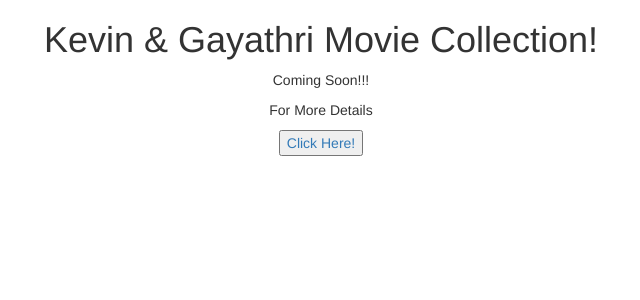
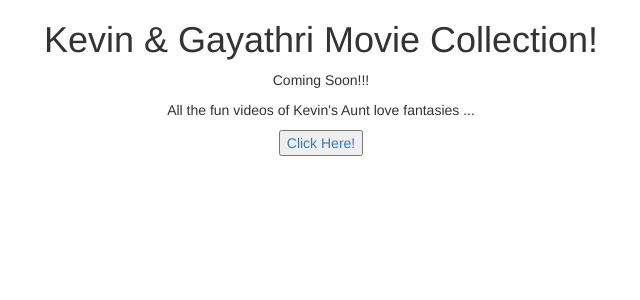
Before and after one commit to nipunai7/mitmovie, a PHP site: page / in a window 1280 px wide. Shown: the top 300 px of the page, without its empty margins (319-959 px from the left). Run offline with PHP 8.4, Linux system fonts and the light colour scheme; some libraries are stand-ins or nearby versions.

Commit message:
Add files via upload

```diff
--- a/index.php
+++ b/index.php
@@ -37,7 +37,7 @@
   <body><div style="text-align:center;">
     <h1>Kevin & Gayathri Movie Collection!</h1>
 <p>Coming Soon!!!</p>
-<p>For More Details</p>
+<p>All the fun videos of Kevin's Aunt love fantasies  ...</p>
 <button type="button"><a href="https://www.facebook.com/theshan.kaveen">Click Here!</a></button>
 </div>
     <!-- jQuery (necessary for Bootstrap's JavaScript plugins) -->
```
